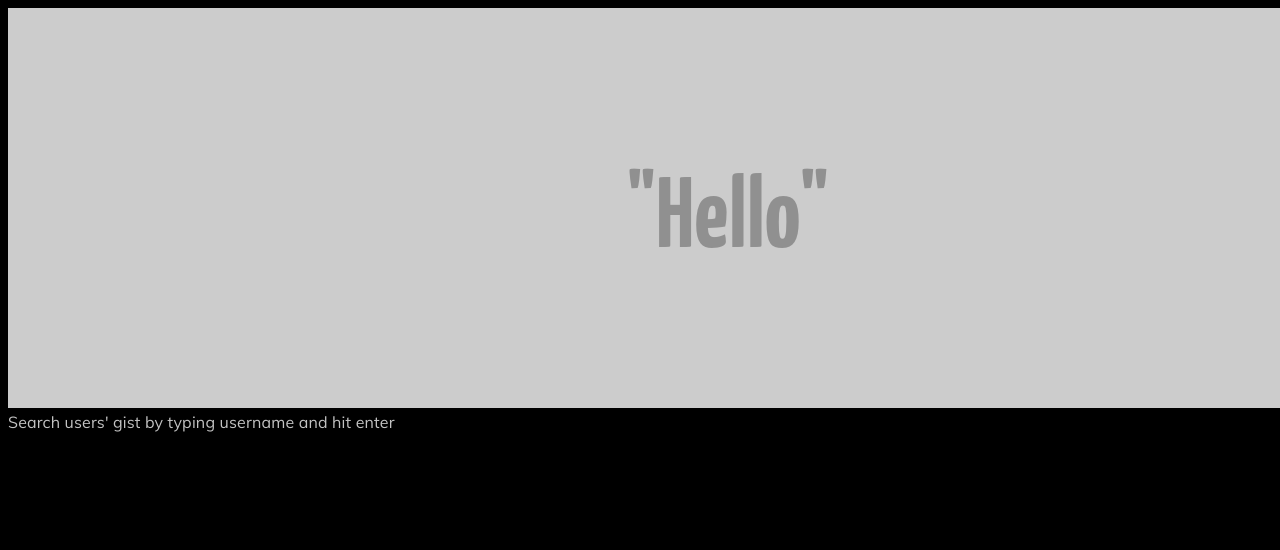
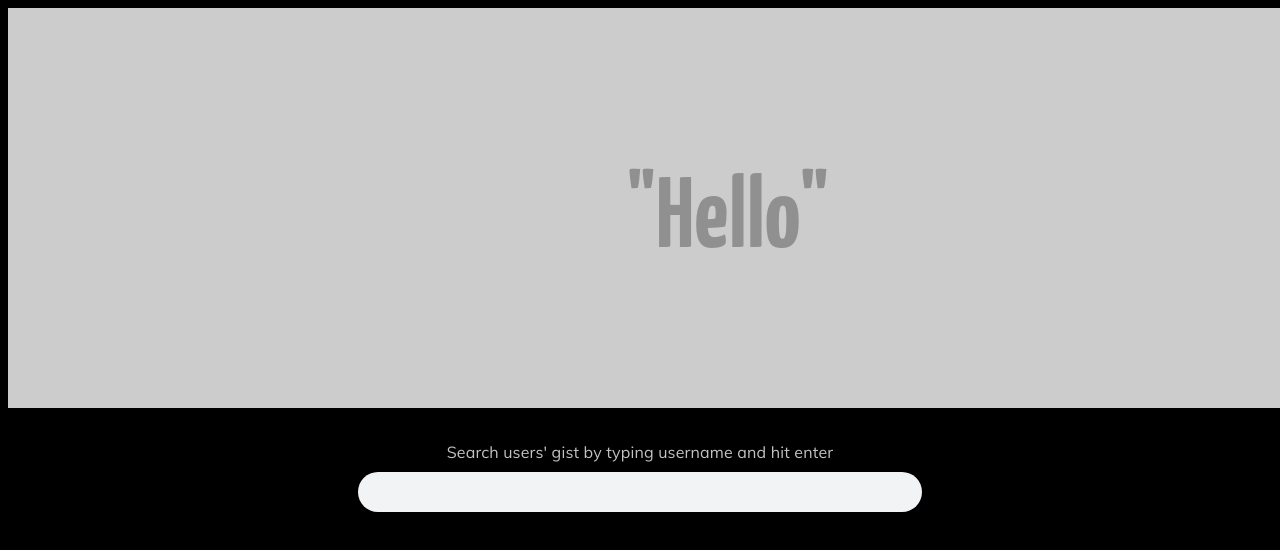
Before and after one commit to AmalaLiza/github-gist-app, a React app: page / in a window 1280 px wide. Shown: the top 550 px of the page. Built offline with nearby package versions, Linux system fonts and the light colour scheme.

Commit message:
input fixed

```diff
--- a/src/components/Home/Home.js
+++ b/src/components/Home/Home.js
@@ -11,6 +11,7 @@
     return (
       <div className={styles.searchBoxWrapper}>
         <img src={banner} />
+        <div className={styles.searchWrapper}>
           <span
             className={styles.searchHint}
           >
@@ -22,6 +23,7 @@
             onEnter={value => this.props.dispatch(loadPublicGistsOfUser(value))}
           />
         </div>
+      </div>
     );
   }
 }
--- a/src/components/PublicGists/PublicGists.css
+++ b/src/components/PublicGists/PublicGists.css
@@ -9,18 +9,24 @@
 }
 
 .searchBox {
+  font-size: 18px;
+  width: 705px;
+  background-color: #F1F3F4;
   border: none;
+  border-radius: 22px;
+  box-shadow: none;
   outline: none;
-  width: 100%;
-  color: #FFFFFF;
-  font-size: 100px;
-  font-weight: 700;
-  background: none;
+  opacity: 1;
+  max-width: 560px;
+  min-height: 38px;
+  display: block;
 }
 
 .searchHint {
   color: #c3c3c3;
   font-size: 16px;
+  margin-bottom: 10px;
+  display: block;
 }
 
 .gistWrapper {
@@ -47,3 +53,11 @@
   background: rgba(255, 255, 255, 0.45);
   top: 50%;
 }
+
+.searchWrapper{
+  display: flex;
+  justify-content: center;
+  padding: 30px 0;
+  flex-direction: column;
+  align-items: center;
+}
```
Lines whose indentation alone changed are shown as unchanged.
